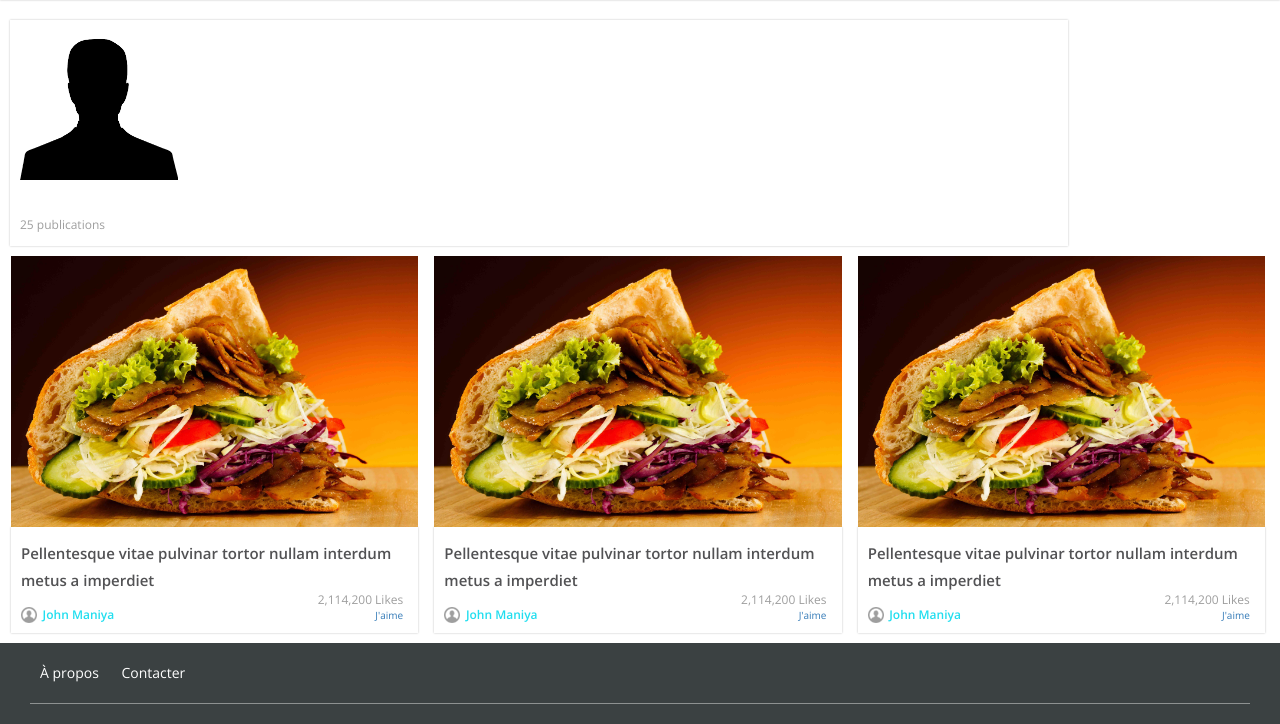
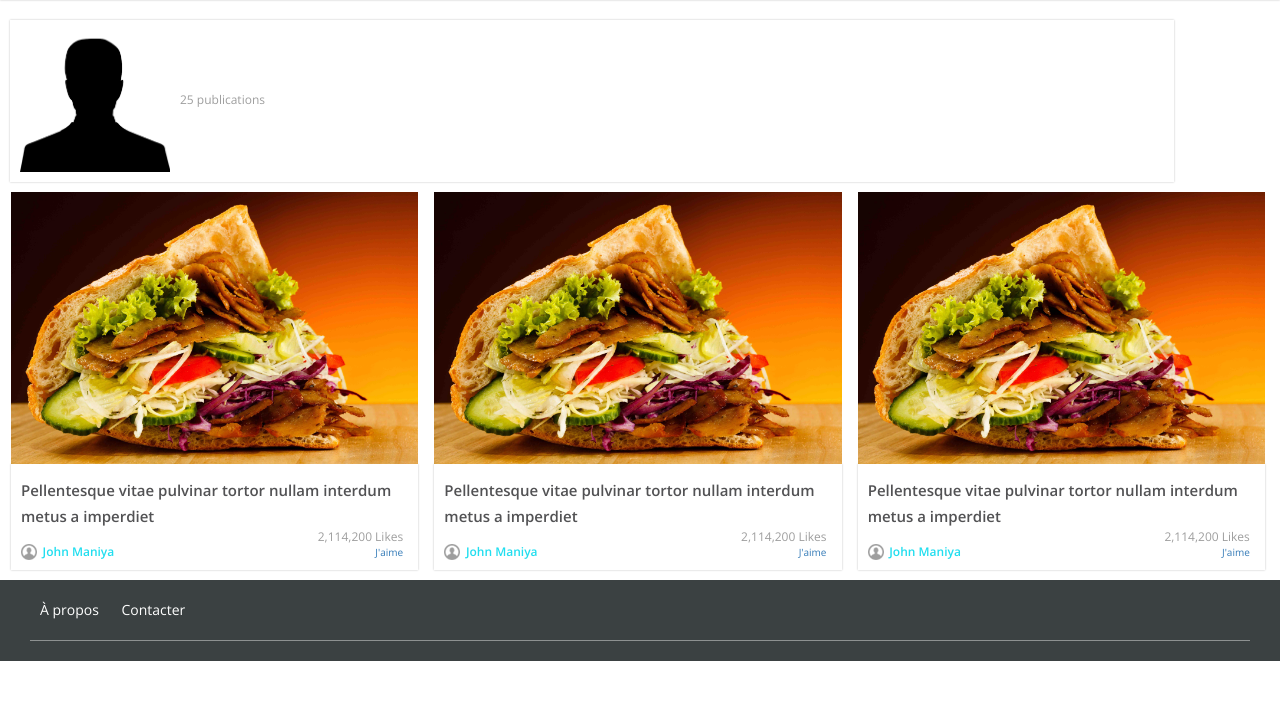
Before and after one commit to Instabab/Instabab, a PHP site: template components/profile.twig in a window 1280 px wide. Shown: the part 80-804 px from the top of the page. After the commit the page ends 741 px from the top, so only its background shows below. Run offline with PHP 8.4, Linux system fonts and the light colour scheme; the template is opened without the code that fills it, so the values that code supplies are empty; some libraries are stand-ins or nearby versions.

Commit message:
Improve profile view

```diff
--- a/components/profile.twig
+++ b/components/profile.twig
@@ -4,17 +4,22 @@
     <div class="main-grids">
         <div class="top-grids">
             <div class="recommended-info">
-                <div class="col-xs-10 profile-description resent-grid-info recommended-grid-info">
-                    {% if avatar %}
-                        <img src="{{avatar}}" alt="Profile picture" />
+                <div class="col-xs-11 profile-description resent-grid-info recommended-grid-info">
+                    <div class="media-left">
+                        {% if user.avatar %}
+                            <img class="media-object img-rounded" src="{{user.avatar}}" alt="Profile picture" />
                         {% else %}
                             <img src="/images/profiles/default.png" alt="Default profile picture" />
                         {% endif %}
+                    </div>
+                    <div class="media-body">
                         <h3><a href="/profile/{{user.id}}" class="title title-info">{{user.first_name}} {{user.last_name}}</a></h3>
                         <p>{{user.description}}</p>
                         <ul>
                             <li><p class="views views-info">25 publications</p></li>
                         </ul>
+                    </div>
+
                 </div>
             </div>
             <div class="col-md-4 resent-grid recommended-grid slider-top-grids">
--- a/public/css/style.css
+++ b/public/css/style.css
@@ -2775,13 +2775,7 @@ background: url(../images/social.png) no-repeat 0px 0px;
 }
 
 .profile-description img {
-    display: inline-block;
-    margin-right: 10px;
-    height: 150px;
-}
-
-.profile-description h3 {
-    margin-bottom: -20px;
+    width: 150px;
 }
 
 .profile-description {
```
Lines whose indentation alone changed are shown as unchanged.
